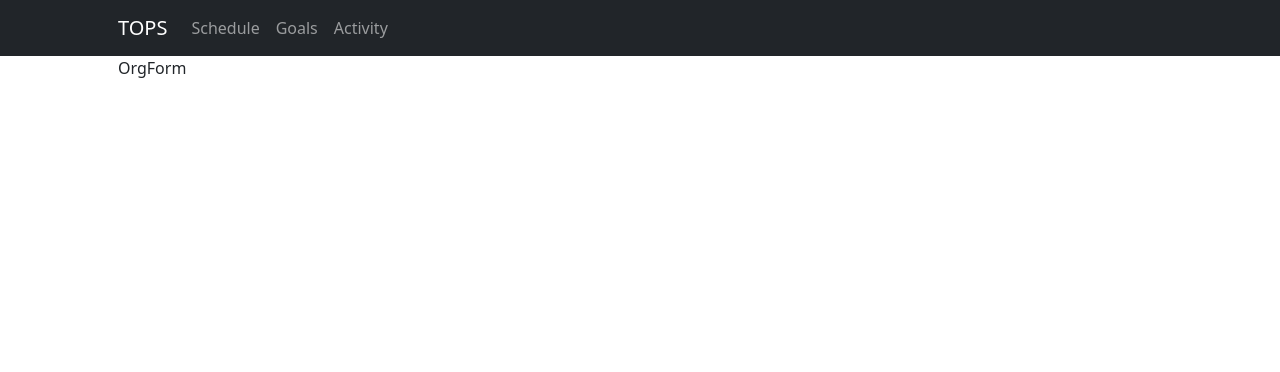
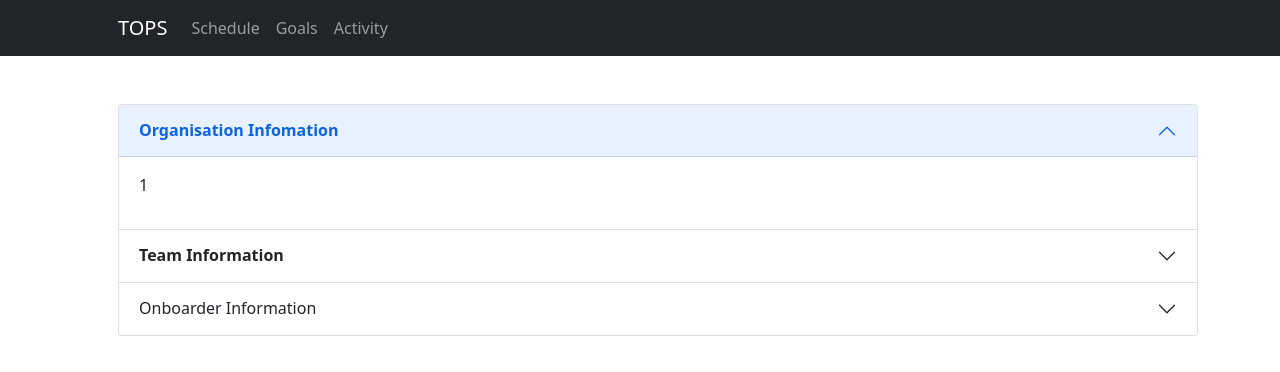
Before and after one commit to 0Sentinel0/TOPS, a React (Create React App) app in the folder client/: page /OrgInfo in a window 1280 px wide. Shown: the top 372 px of the page. Built offline with nearby package versions, Linux system fonts and the light colour scheme.

Commit message:
Modify serve.js for deploy

```diff
--- a/client/src/App.js
+++ b/client/src/App.js
@@ -6,7 +6,7 @@
 import Navbar from './components/navbar/navbar';
 import Sedule from './components/schedule/schedule';
 import Home from './components/home/home';
-import OrgForm from './components/forms/orgForm';
+import InfoForm from './components/forms/form';
 import Goals from './components/goals/goals';
 import Activity from './components/activities/activities';
 
@@ -19,7 +19,7 @@
           <Switch>
             <Route path="/" component={Home} exact />
             <Route path="/Schedule" component={Sedule} />
-            <Route path="/OrgInfo" component={OrgForm} />
+            <Route path="/OrgInfo" component={InfoForm} />
             <Route path="/Goals" component={Goals} />
             <Route path="/Activities" component={Activity} />
           </Switch>
--- /dev/null
+++ b/client/src/components/forms/form.jsx
@@ -0,0 +1,52 @@
+import React, { Component } from 'react'
+
+class InfoForm extends Component {
+
+  render() {
+    return (
+      <div>
+
+        <div class="accordion mt-5" id="accordionExample">
+          <div class="accordion-item">
+            <h2 class="accordion-header" id="headingOne">
+              <button class="accordion-button" type="button" data-bs-toggle="collapse" data-bs-target="#collapseOne" aria-expanded="true" aria-controls="collapseOne">
+                <b>Organisation Infomation</b>
+              </button>
+            </h2>
+            <div id="collapseOne" class="accordion-collapse collapse show" aria-labelledby="headingOne" data-bs-parent="#accordionExample">
+              <div class="accordion-body">
+               <p>1</p>
+              </div>
+            </div>
+          </div>
+          <div class="accordion-item">
+            <h2 class="accordion-header" id="headingTwo">
+              <button class="accordion-button collapsed" type="button" data-bs-toggle="collapse" data-bs-target="#collapseTwo" aria-expanded="false" aria-controls="collapseTwo">
+                <b>Team Information</b>
+              </button>
+            </h2>
+            <div id="collapseTwo" class="accordion-collapse collapse" aria-labelledby="headingTwo" data-bs-parent="#accordionExample">
+              <div class="accordion-body">
+                <p>2</p>
+              </div>
+            </div>
+          </div>
+          <div class="accordion-item">
+            <h2 class="accordion-header" id="headingThree">
+              <button class="accordion-button collapsed" type="button" data-bs-toggle="collapse" data-bs-target="#collapseThree" aria-expanded="false" aria-controls="collapseThree">
+                Onboarder Information
+              </button>
+            </h2>
+            <div id="collapseThree" class="accordion-collapse collapse" aria-labelledby="headingThree" data-bs-parent="#accordionExample">
+              <div class="accordion-body">
+               <p>3</p>
+              </div>
+            </div>
+          </div>
+        </div>
+      </div>
+    )
+  }
+}
+
+export default InfoForm
--- a/client/src/components/forms/orgForm.jsx
+++ /dev/null
@@ -1,12 +0,0 @@
-import React, { Component } from 'react'
-
-class OrgForm extends Component {
-
-  render() {
-    return (
-      <div>OrgForm</div>
-    )
-  }
-}
-
-export default OrgForm
--- a/client/src/components/home/home.jsx
+++ b/client/src/components/home/home.jsx
@@ -17,15 +17,14 @@
             Welcome to Team Onboarding Process Support App!
           </h5>
           <div id="home-buttons" className="mt-5">
-            <button className="btn btn-success d-block mx-auto" onClick={this.newProcess}>
+            <a href="/OrgInfo" className="btn btn-success d-block mx-auto" >
               <i className="bi bi-plus-circle"></i>
               <span className="ms-2">New Onboarding Process</span>
-            </button>
-
-            <button className="btn btn-primary d-block mx-auto mt-3 mt-lg-4">
+            </a>
+            <a href="/" className="btn btn-primary d-block mx-auto mt-3 mt-lg-4">
               <i className="bi bi-card-list"></i>
               <span className="ms-2">View Ongoing Schdeule</span>
-            </button>
+            </a>
           </div>
         </div>
       </div>
--- a/client/src/index.css
+++ b/client/src/index.css
@@ -16,7 +16,8 @@
 }
 
 #home-buttons {
-  text-align: center;
+  width: 260px;
+  margin: 0 auto;
 }
 
 #home-buttons p {
```
Also changed, not shown: 1 other file (tests, documents, lock files or other folders).
